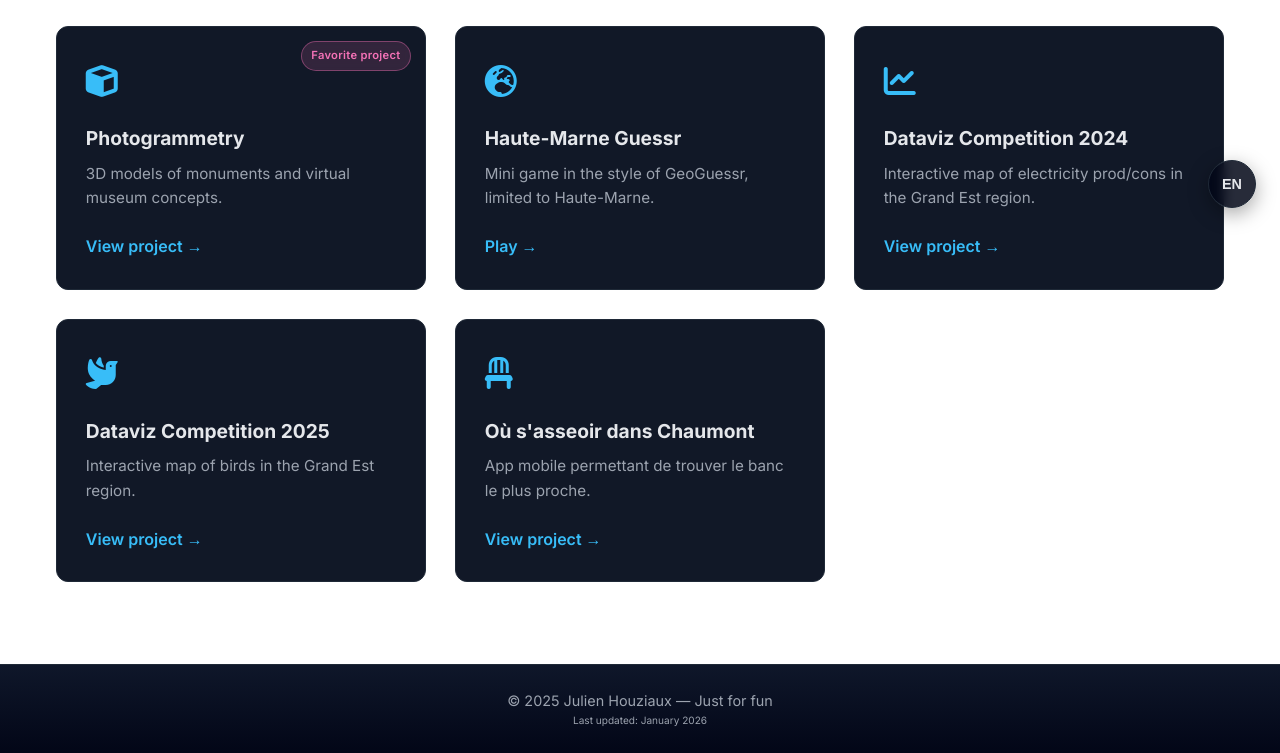
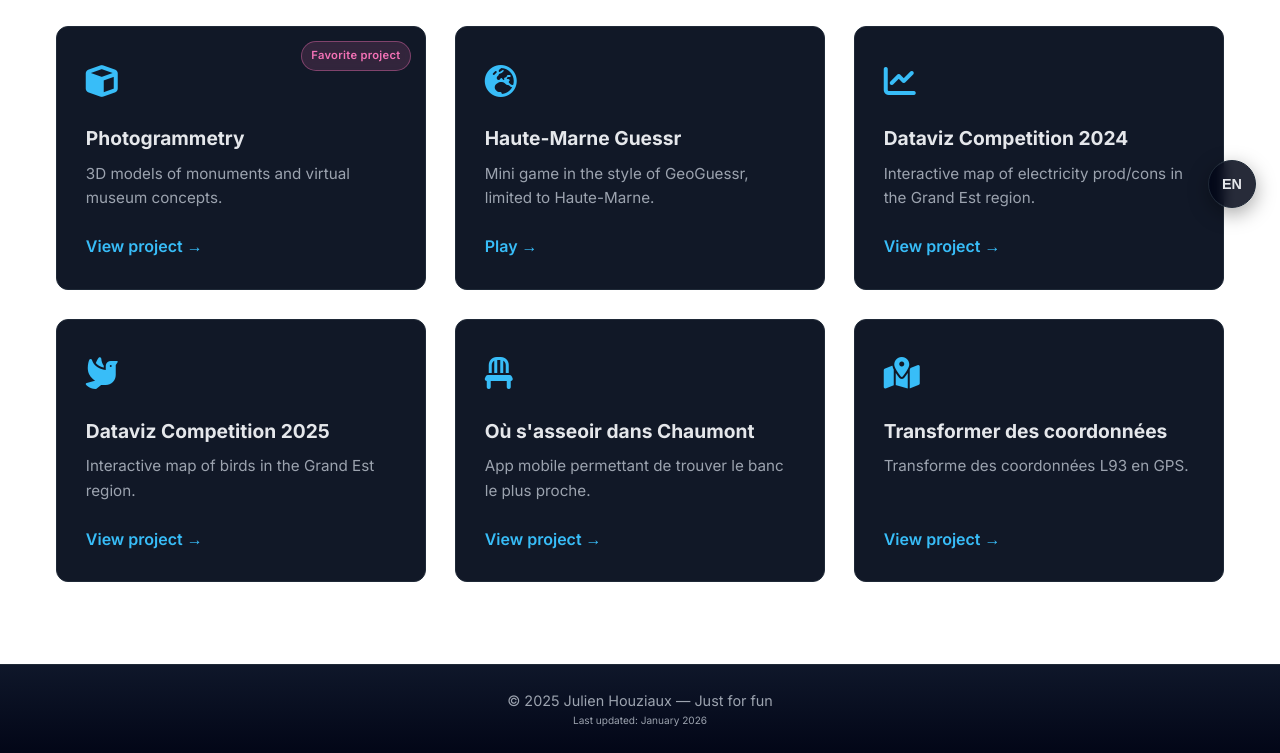
Before and after one commit to JulienH77/julienh77.github.io, a plain HTML site: page index.html in a window 1280 px wide. Shown: the part 568-1321 px from the top of the page. Drawn offline with Linux system fonts and the light colour scheme.

Commit message:
Add project card for coordinates transformation
Added a new project card for transforming coordinates.

```diff
--- a/index.html
+++ b/index.html
@@ -129,7 +129,14 @@
                 <a data-i18n="see_project" class="project-link" href="https://julienh77.github.io/ou_s_asseoir/">Voir le projet →</a>
             </div>
 
-        </section>
+            <div class="project-card" id="coords">
+                <div class="project-icon"><i class="fa-solid fa-map-location-dot"></i></div>
+                <h3 data-i18n="project_coords_title">Transformer des coordonnées</h3>
+                <p data-i18n="project_coords_desc">Transforme des coordonnées L93 en GPS.</p>
+                <a data-i18n="see_project" class="project-link" href="https://julienh77.github.io/lamb2gps/">Voir le projet →</a>
+            </div>
+
+		</section>
     </main>
 
 		<div class="lang-switch">
```
